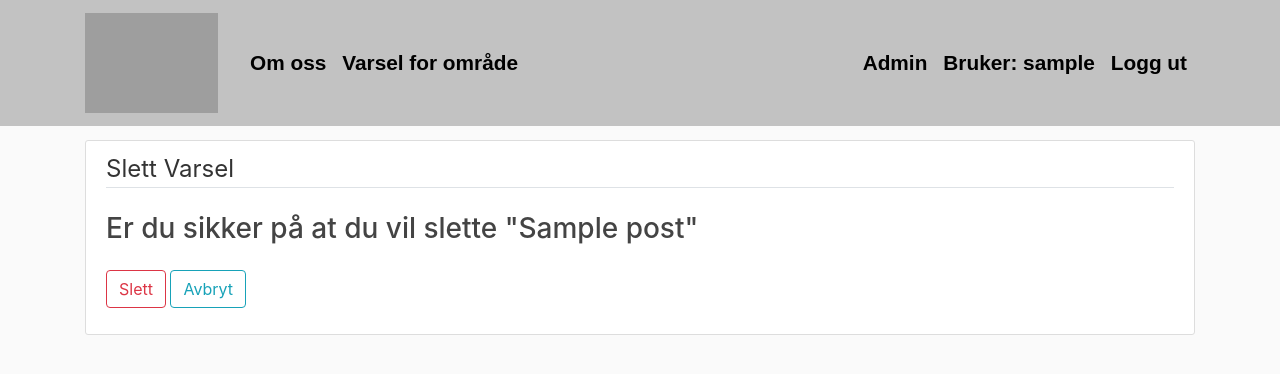
After one commit to haralwit/Kvikksok, a Django app: page /messages/1/delete/ in a window 1280 px wide. The commit adds this page. Shown: the top 374 px of the page. Run offline with Django 3.2, Linux system fonts and the light colour scheme; a user stored in the database is signed in; tables that the repository leaves empty hold one stand-in row (values such as "Sample post"); some libraries are stand-ins or nearby versions; grey boxes are pictures that could not be loaded.

Commit message:
add delete view

```diff
--- /dev/null
+++ b/Kvikksok/maps/templates/maps/post_confirm_delete.html
@@ -0,0 +1,20 @@
+{% extends  "maps/base.html" %}
+
+{% block content %}
+    <div class="container">
+    <div class="content-section">
+        <form method="POST">
+            {% csrf_token %}
+            <fieldset class="form-group">
+                <legend class="border-bottom mb-4">
+                Slett Varsel </legend>
+                <h3> Er du sikker på at du vil slette "{{ object.title }}"</h3>
+            </fieldset>
+            <div class="form-group">
+                <button class="btn btn-outline-danger" type="submit">Slett</button>
+                <a class="btn btn-outline-info" href="{% url "maps-messages-detail" object.id %}">Avbryt</a>
+            </div>
+        </form>
+    </div>
+    </div>
+{% endblock content %}
--- a/Kvikksok/maps/urls.py
+++ b/Kvikksok/maps/urls.py
@@ -10,5 +10,6 @@ urlpatterns = [
     path('messages/<int:pk>/', views.PostDetailView.as_view(), name="maps-messages-detail"),
     path('messages/new/', views.PostCreateView.as_view(), name="maps-messages-create"),
     path('messages/<int:pk>/update/', views.PostUpdateView.as_view(), name="maps-messages-update"),
+    path('messages/<int:pk>/delete/', views.PostDeleteView.as_view(), name="maps-messages-delete"),
     path('addMarker/', views.savePost, name='maps-addMarker')
 ]+ static(settings.STATIC_URL, document_root=settings.STATIC_ROOT)
--- a/Kvikksok/maps/views.py
+++ b/Kvikksok/maps/views.py
@@ -4,8 +4,8 @@ from .models import Post, Postnummer, Kvikkleire
 from django.contrib.auth.models import User
 from django.core import serializers
 from django.contrib.gis.geos import Point
-from django.contrib.auth.mixins import LoginRequiredMixin
-from django.views.generic import ListView, DetailView, CreateView, UpdateView
+from django.contrib.auth.mixins import LoginRequiredMixin, UserPassesTestMixin
+from django.views.generic import ListView, DetailView, CreateView, UpdateView, DeleteView
 
 
 def home(request):
@@ -55,10 +55,26 @@ class PostCreateView(LoginRequiredMixin, CreateView):
         form.instance.author = self.request.user
         return super().form_valid(form)
 
-class PostUpdateView(LoginRequiredMixin, UpdateView):
+class PostUpdateView(LoginRequiredMixin, UserPassesTestMixin, UpdateView):
     model = Post
     fields = ['title', 'content', 'geom']
 
     def form_valid(self, form):
         form.instance.author = self.request.user
         return super().form_valid(form)
+
+    def test_func(self):
+        post = self.get_object()
+        if self.request.user == post.author:
+            return True
+        return False
+
+class PostDeleteView(LoginRequiredMixin, UserPassesTestMixin,DeleteView):
+    model = Post
+    success_url = "/messages/"
+
+    def test_func(self):
+        post = self.get_object()
+        if self.request.user == post.author:
+            return True
+        return False
```
Also changed, not shown: Kvikksok/maps/templates/maps/post_detail.html (+8 -1 lines).
